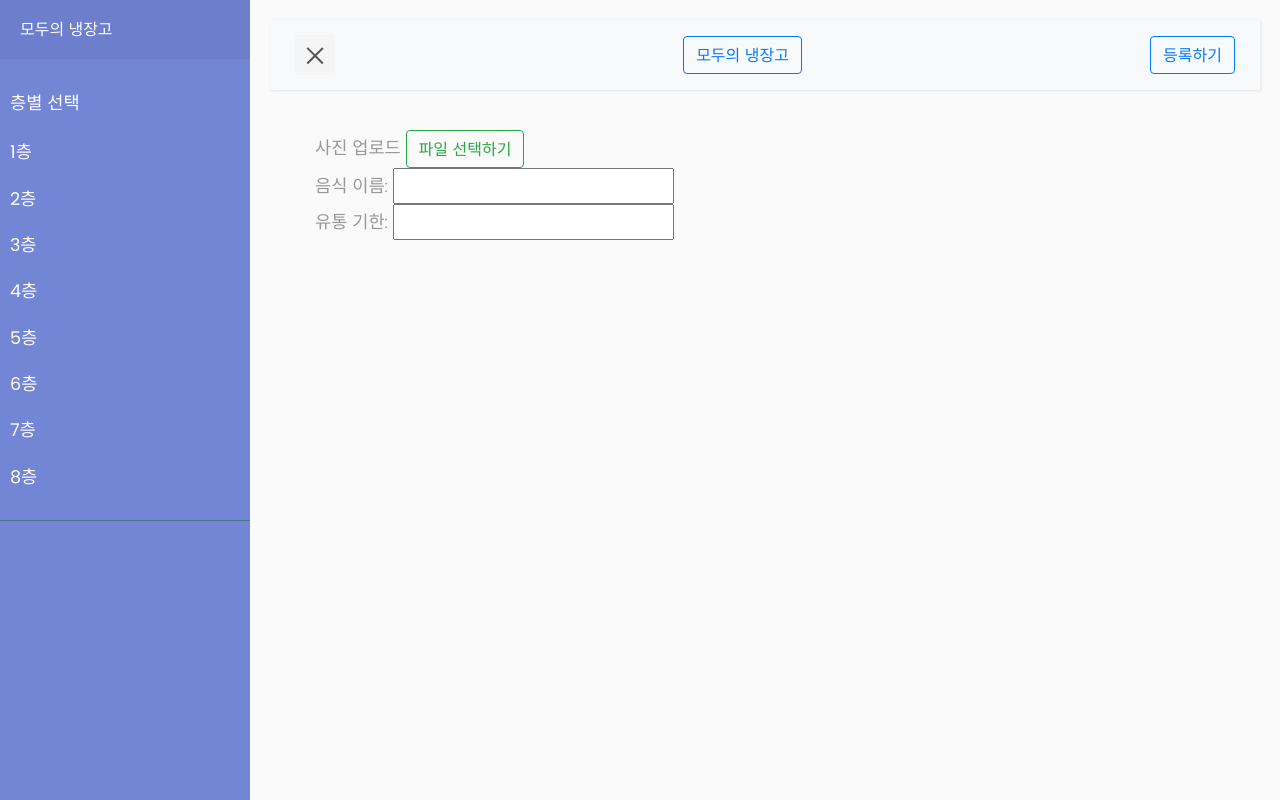
After one commit to hhyy0179/Jungle01, a Flask app: template templates/registration.html in a window 1280 px wide. The commit adds this page. Run offline with Flask 3, Linux system fonts and the light colour scheme; the template is opened without the code that fills it, so the values that code supplies are empty; some libraries are stand-ins or nearby versions.

Commit message:
Feat: Add registration page

```diff
--- /dev/null
+++ b/templates/registration.html
@@ -0,0 +1,130 @@
+<!DOCTYPE html>
+<html>
+
+<head>
+    <meta charset="utf-8">
+    <meta name="viewport" content="width=device-width, initial-scale=1.0">
+    <meta http-equiv="X-UA-Compatible" content="IE=edge">
+
+    <title> 모두의 냉장고 </title>
+
+    <!-- Bootstrap CSS CDN -->
+    <link rel="stylesheet" href="https://stackpath.bootstrapcdn.com/bootstrap/4.1.0/css/bootstrap.min.css" integrity="sha384-9gVQ4dYFwwWSjIDZnLEWnxCjeSWFphJiwGPXr1jddIhOegiu1FwO5qRGvFXOdJZ4" crossorigin="anonymous">
+
+     <!-- Bootstrap CSS -->
+     <link rel="stylesheet" href="https://cdn.jsdelivr.net/npm/bootstrap@4.6.0/dist/css/bootstrap.min.css"
+     integrity="sha384-B0vP5xmATw1+K9KRQjQERJvTumQW0nPEzvF6L/Z6nronJ3oUOFUFpCjEUQouq2+l" crossorigin="anonymous">
+
+
+    <!-- Bulma CSS  -->
+    <link rel="stylesheet" href="https://cdn.jsdelivr.net/npm/bulma@0.9.4/css/bulma.min.css">
+
+    <!-- Our Custom CSS -->
+    <link rel="stylesheet" href="registration_style.css">
+
+    <!-- Font Awesome JS -->
+    <script defer src="https://use.fontawesome.com/releases/v5.0.13/js/solid.js" integrity="sha384-tzzSw1/Vo+0N5UhStP3bvwWPq+uvzCMfrN1fEFe+xBmv1C/AtVX5K0uZtmcHitFZ" crossorigin="anonymous"></script>
+    <script defer src="https://use.fontawesome.com/releases/v5.0.13/js/fontawesome.js" integrity="sha384-6OIrr52G08NpOFSZdxxz1xdNSndlD4vdcf/q2myIUVO0VsqaGHJsB0RaBE01VTOY" crossorigin="anonymous"></script>
+
+    <!-- jQuery CDN - Slim version (=without AJAX) -->
+    <script src="https://code.jquery.com/jquery-3.3.1.slim.min.js" integrity="sha384-q8i/X+965DzO0rT7abK41JStQIAqVgRVzpbzo5smXKp4YfRvH+8abtTE1Pi6jizo" crossorigin="anonymous"></script>
+    <!-- Popper.JS -->
+    <script src="https://cdnjs.cloudflare.com/ajax/libs/popper.js/1.14.0/umd/popper.min.js" integrity="sha384-cs/chFZiN24E4KMATLdqdvsezGxaGsi4hLGOzlXwp5UZB1LY//20VyM2taTB4QvJ" crossorigin="anonymous"></script>
+    <!-- Bootstrap JS -->
+    <script src="https://stackpath.bootstrapcdn.com/bootstrap/4.1.0/js/bootstrap.min.js" integrity="sha384-uefMccjFJAIv6A+rW+L4AHf99KvxDjWSu1z9VI8SKNVmz4sk7buKt/6v9KI65qnm" crossorigin="anonymous"></script>
+
+
+    <script type="text/javascript">
+
+        $(document).ready(function () {
+            $('#sidebarCollapse').on('click', function () {
+                $('#sidebar').toggleClass('active');
+                $(this).toggleClass('active');
+            });
+        });
+
+    </script>
+
+</head>
+
+<body>
+
+    <div class="wrapper">
+
+        <!-- Sidebar Holder -->
+        <nav id="sidebar">
+            <div class="sidebar-header">
+                <h3>모두의 냉장고</h3>
+            </div>
+
+            <ul class="list-unstyled components">
+                <p>
+                    층별 선택
+                </p>
+
+                <li>
+                    <a href="#">1층</a>
+                </li>
+                <li>
+                    <a href="#">2층</a>
+                </li>
+                <li>
+                    <a href="#">3층</a>
+                </li>
+                <li>
+                    <a href="#">4층</a>
+                </li>
+                <li>
+                    <a href="#">5층</a>
+                </li>
+                <li>
+                    <a href="#">6층</a>
+                </li>
+                <li>
+                    <a href="#">7층</a>
+                </li>
+                <li>
+                    <a href="#">8층</a>
+                </li>
+            </ul>
+        </nav>
+
+        <!-- Page Content Holder -->
+        <div id="content">
+            <nav class="navbar navbar-expand-lg navbar-light bg-light">
+                <div class="container-fluid">
+                    <button type="button" id="sidebarCollapse" class="navbar-btn">
+                        <span></span>
+                        <span></span>
+                        <span></span>
+                    </button>
+
+                    <button type="button" class="btn btn-outline-primary">모두의 냉장고</button>
+
+                    <button type="button" class="btn btn-outline-primary"> 등록하기</button>
+
+                    <!--<button class="btn btn-dark d-inline-block d-lg-none ml-auto" type="button" data-toggle="collapse" data-target="#navbarSupportedContent" aria-controls="navbarSupportedContent" aria-expanded="false" aria-label="Toggle navigation">
+                        <i class="fas fa-align-justify"></i>
+                    </button> -->
+
+                </div>
+            </nav>
+
+            <div class ="wrap-main">
+                <p>
+                    사진 업로드 <button type="button" class="btn btn-outline-success"> 파일 선택하기 </button>
+                </p>
+                <p>
+                    음식 이름: <input type="text" />
+                </p>
+                <p>
+                    유통 기한: <input type="text" />
+                </p>
+
+
+            </div>
+        </div>
+    </div>
+</body>
+
+</html>
--- /dev/null
+++ b/templates/registration_style.css
@@ -0,0 +1,239 @@
+/*
+    DEMO STYLE
+*/
+@import "https://fonts.googleapis.com/css?family=Poppins:300,400,500,600,700";
+
+
+body {
+    font-family: 'Poppins', sans-serif;
+    background: #fafafa;
+}
+
+p {
+    font-family: 'Poppins', sans-serif;
+    font-size: 1.1em;
+    font-weight: 300;
+    line-height: 1.7em;
+    color: #999;
+}
+
+a, a:hover, a:focus {
+    color: inherit;
+    text-decoration: none;
+    transition: all 0.3s;
+}
+
+.navbar {
+    padding: 15px 10px;
+    background: #fff;
+    border: none;
+    border-radius: 0;
+    margin-bottom: 40px;
+    box-shadow: 1px 1px 3px rgba(0, 0, 0, 0.1);
+}
+
+.navbar-btn {
+    box-shadow: none;
+    outline: none !important;
+    border: none;
+}
+
+.line {
+    width: 100%;
+    height: 1px;
+    border-bottom: 1px dashed #ddd;
+    margin: 40px 0;
+}
+
+
+/* ---------------------------------------------------
+    SIDEBAR STYLE
+----------------------------------------------------- */
+
+.wrapper {
+    display: flex;
+    width: 100%;
+    align-items: stretch;
+    perspective: 1500px;
+}
+
+
+#sidebar {
+    min-width: 250px;
+    max-width: 250px;
+    background: #7386D5;
+    color: #fff;
+    transition: all 0.6s cubic-bezier(0.945, 0.020, 0.270, 0.665);
+    transform-origin: bottom left;
+}
+
+#sidebar.active {
+    margin-left: -250px;
+    transform: rotateY(100deg);
+}
+
+#sidebar .sidebar-header {
+    padding: 20px;
+    background: #6d7fcc;
+}
+
+#sidebar ul.components {
+    padding: 20px 0;
+    border-bottom: 1px solid #47748b;
+}
+
+#sidebar ul p {
+    color: #fff;
+    padding: 10px;
+}
+
+#sidebar ul li a {
+    padding: 10px;
+    font-size: 1.1em;
+    display: block;
+}
+#sidebar ul li a:hover {
+    color: #7386D5;
+    background: #fff;
+}
+
+#sidebar ul li.active > a, a[aria-expanded="true"] {
+    color: #fff;
+    background: #6d7fcc;
+}
+
+
+a[data-toggle="collapse"] {
+    position: relative;
+}
+
+.dropdown-toggle::after {
+    display: block;
+    position: absolute;
+    top: 50%;
+    right: 20px;
+    transform: translateY(-50%);
+}
+
+ul ul a {
+    font-size: 0.9em !important;
+    padding-left: 30px !important;
+    background: #6d7fcc;
+}
+
+ul.CTAs {
+    padding: 20px;
+}
+
+ul.CTAs a {
+    text-align: center;
+    font-size: 0.9em !important;
+    display: block;
+    border-radius: 5px;
+    margin-bottom: 5px;
+}
+
+a.download {
+    background: #fff;
+    color: #7386D5;
+}
+
+a.article, a.article:hover {
+    background: #6d7fcc !important;
+    color: #fff !important;
+}
+
+
+
+/* ---------------------------------------------------
+    CONTENT STYLE
+----------------------------------------------------- */
+#content {
+    width: 100%;
+    padding: 20px;
+    min-height: 100vh;
+    transition: all 0.3s;
+}
+
+#sidebarCollapse {
+    width: 40px;
+    height: 40px;
+    background: #f5f5f5;
+    cursor: pointer;
+}
+
+#sidebarCollapse span {
+    width: 80%;
+    height: 2px;
+    margin: 0 auto;
+    display: block;
+    background: #555;
+    transition: all 0.8s cubic-bezier(0.810, -0.330, 0.345, 1.375);
+    transition-delay: 0.2s;
+}
+
+#sidebarCollapse span:first-of-type {
+    transform: rotate(45deg) translate(2px, 2px);
+}
+#sidebarCollapse span:nth-of-type(2) {
+    opacity: 0;
+}
+#sidebarCollapse span:last-of-type {
+    transform: rotate(-45deg) translate(1px, -1px);
+}
+
+
+#sidebarCollapse.active span {
+    transform: none;
+    opacity: 1;
+    margin: 5px auto;
+}
+
+
+/* ---------------------------------------------------
+    MEDIAQUERIES
+----------------------------------------------------- */
+@media (max-width: 768px) {
+    #sidebar {
+        margin-left: -250px;
+        transform: rotateY(90deg);
+    }
+    #sidebar.active {
+        margin-left: 0;
+        transform: none;
+    }
+    #sidebarCollapse span:first-of-type,
+    #sidebarCollapse span:nth-of-type(2),
+    #sidebarCollapse span:last-of-type {
+        transform: none;
+        opacity: 1;
+        margin: 5px auto;
+    }
+    #sidebarCollapse.active span {
+        margin: 0 auto;
+    }
+    #sidebarCollapse.active span:first-of-type {
+        transform: rotate(45deg) translate(2px, 2px);
+    }
+    #sidebarCollapse.active span:nth-of-type(2) {
+        opacity: 0;
+    }
+    #sidebarCollapse.active span:last-of-type {
+        transform: rotate(-45deg) translate(1px, -1px);
+    }
+
+}
+
+/* amani style */
+#amani{
+    color: rgb(221, 245, 11) !important;
+}
+
+#amani_email{
+    color: rgb(97, 248, 105) !important;
+}
+
+.wrap-main {
+    width: 900px;
+    margin: 10px auto;
+}
```
Also changed, not shown: templates/main.html (renamed from templates/index.html, +1 -6 lines), templates/login.html (deleted), templates/main_style.css (renamed from templates/style.css).
